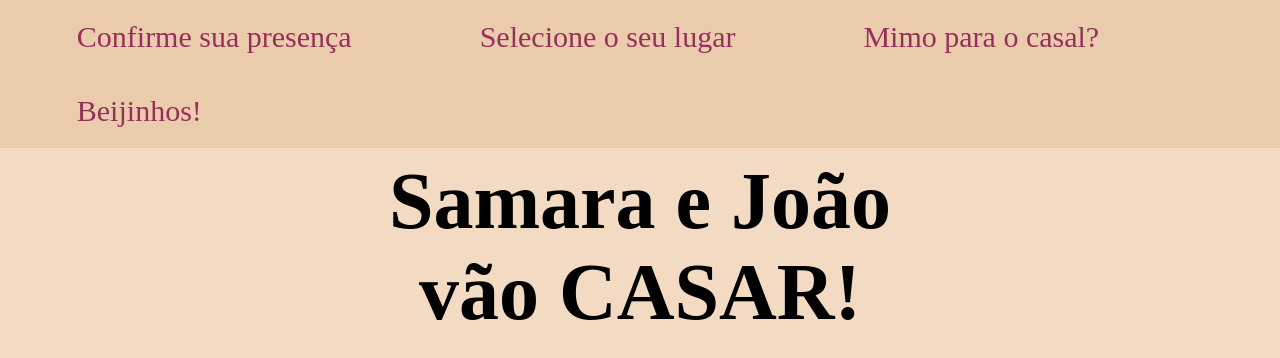
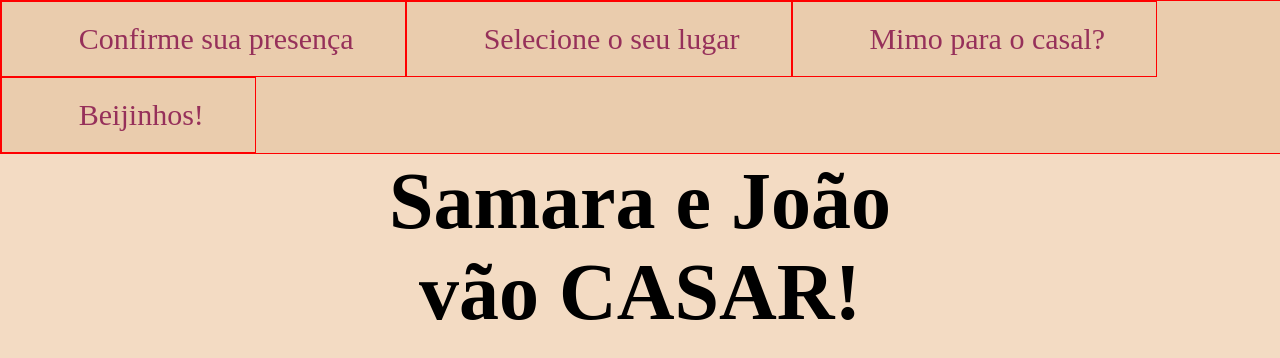
Before and after one commit to Casartelli-J/Praticas_Comp_Senac, a plain HTML site: page Casamento/index.html in a window 1280 px wide. Drawn offline with Linux system fonts and the light colour scheme.

Commit message:
Atualizando arquivos

```diff
--- a/Casamento/css.css
+++ b/Casamento/css.css
@@ -8,6 +8,8 @@
     top: 0;
     left: 0;
     z-index: 1;
+    border: 1px solid red;
+
 }
 
 #topo a{
@@ -19,7 +21,7 @@
     padding-left: 6%;
     padding-top: 20px;
     padding-bottom: 20px;
-    /* border: 1px solid red; */
+    border: 1px solid red;
 }
 
 
```
